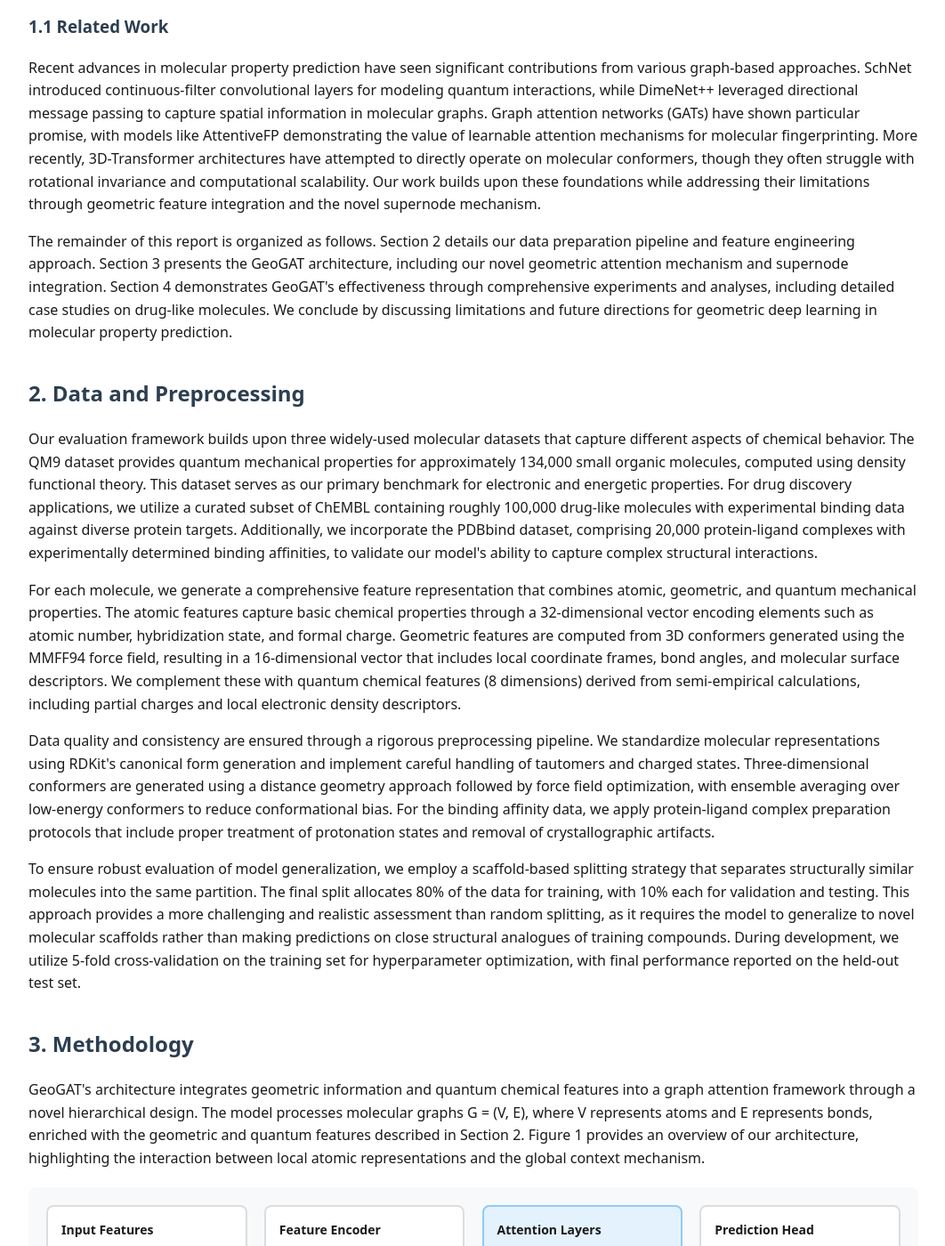
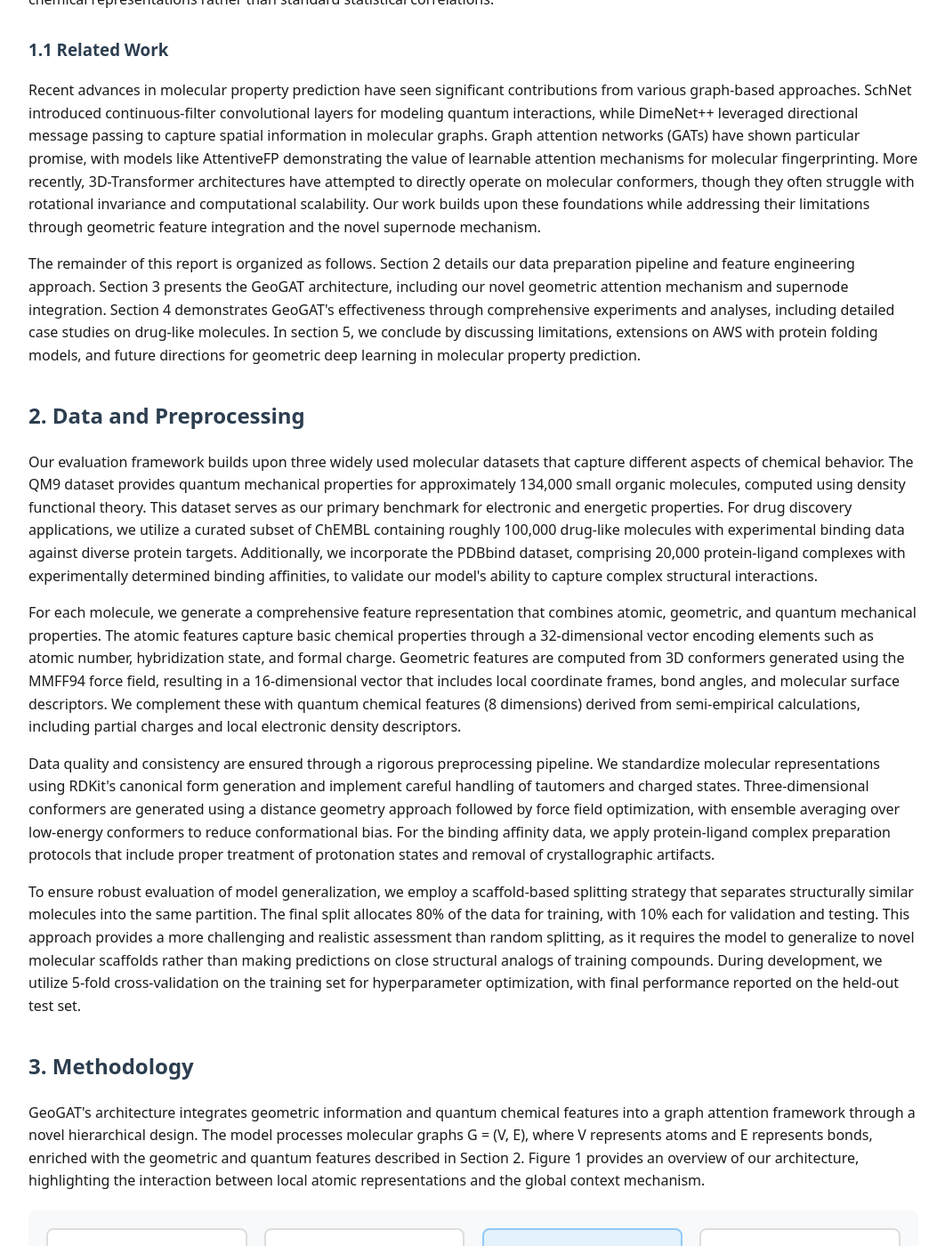
Before and after one commit to fumadari/fumadari.github.io, a Jekyll site: the page projects/gat-drug-discovery.html, which Jekyll copies as it is, in a window 1280 px wide and 1400 px high, scrolled down 988 px. Shown: the whole window at 89% size, without its empty margins (108-1170 px from the left). Built offline with Jekyll 4.4.1, drawn with Linux system fonts in a browser that asks for light colours.

Commit message:
Update gat-drug-discovery.html

```diff
--- a/projects/gat-drug-discovery.html
+++ b/projects/gat-drug-discovery.html
@@ -1,4 +1,4 @@
-<!DOCTYPE html>
+t<!DOCTYPE html>
 <html lang="en">
 <head>
     <meta charset="UTF-8"/>
@@ -87,12 +87,12 @@
     </p>
 
     <p>
-        The remainder of this report is organized as follows. Section 2 details our data preparation pipeline and feature engineering approach. Section 3 presents the GeoGAT architecture, including our novel geometric attention mechanism and supernode integration. Section 4 demonstrates GeoGAT's effectiveness through comprehensive experiments and analyses, including detailed case studies on drug-like molecules. We conclude by discussing limitations and future directions for geometric deep learning in molecular property prediction.
+        The remainder of this report is organized as follows. Section 2 details our data preparation pipeline and feature engineering approach. Section 3 presents the GeoGAT architecture, including our novel geometric attention mechanism and supernode integration. Section 4 demonstrates GeoGAT's effectiveness through comprehensive experiments and analyses, including detailed case studies on drug-like molecules. In section 5, we conclude by discussing limitations, extensions on AWS with protein folding models, and future directions for geometric deep learning in molecular property prediction.
     </p>
 
     <h2>2. Data and Preprocessing</h2>
     <p>
-        Our evaluation framework builds upon three widely-used molecular datasets that capture different aspects of chemical behavior. The QM9 dataset provides quantum mechanical properties for approximately 134,000 small organic molecules, computed using density functional theory. This dataset serves as our primary benchmark for electronic and energetic properties. For drug discovery applications, we utilize a curated subset of ChEMBL containing roughly 100,000 drug-like molecules with experimental binding data against diverse protein targets. Additionally, we incorporate the PDBbind dataset, comprising 20,000 protein-ligand complexes with experimentally determined binding affinities, to validate our model's ability to capture complex structural interactions.
+        Our evaluation framework builds upon three widely used molecular datasets that capture different aspects of chemical behavior. The QM9 dataset provides quantum mechanical properties for approximately 134,000 small organic molecules, computed using density functional theory. This dataset serves as our primary benchmark for electronic and energetic properties. For drug discovery applications, we utilize a curated subset of ChEMBL containing roughly 100,000 drug-like molecules with experimental binding data against diverse protein targets. Additionally, we incorporate the PDBbind dataset, comprising 20,000 protein-ligand complexes with experimentally determined binding affinities, to validate our model's ability to capture complex structural interactions.
     </p>
     <p>
         For each molecule, we generate a comprehensive feature representation that combines atomic, geometric, and quantum mechanical properties. The atomic features capture basic chemical properties through a 32-dimensional vector encoding elements such as atomic number, hybridization state, and formal charge. Geometric features are computed from 3D conformers generated using the MMFF94 force field, resulting in a 16-dimensional vector that includes local coordinate frames, bond angles, and molecular surface descriptors. We complement these with quantum chemical features (8 dimensions) derived from semi-empirical calculations, including partial charges and local electronic density descriptors.
@@ -101,7 +101,7 @@
         Data quality and consistency are ensured through a rigorous preprocessing pipeline. We standardize molecular representations using RDKit's canonical form generation and implement careful handling of tautomers and charged states. Three-dimensional conformers are generated using a distance geometry approach followed by force field optimization, with ensemble averaging over low-energy conformers to reduce conformational bias. For the binding affinity data, we apply protein-ligand complex preparation protocols that include proper treatment of protonation states and removal of crystallographic artifacts.
     </p>
     <p>
-        To ensure robust evaluation of model generalization, we employ a scaffold-based splitting strategy that separates structurally similar molecules into the same partition. The final split allocates 80% of the data for training, with 10% each for validation and testing. This approach provides a more challenging and realistic assessment than random splitting, as it requires the model to generalize to novel molecular scaffolds rather than making predictions on close structural analogues of training compounds. During development, we utilize 5-fold cross-validation on the training set for hyperparameter optimization, with final performance reported on the held-out test set.
+        To ensure robust evaluation of model generalization, we employ a scaffold-based splitting strategy that separates structurally similar molecules into the same partition. The final split allocates 80% of the data for training, with 10% each for validation and testing. This approach provides a more challenging and realistic assessment than random splitting, as it requires the model to generalize to novel molecular scaffolds rather than making predictions on close structural analogs of training compounds. During development, we utilize 5-fold cross-validation on the training set for hyperparameter optimization, with final performance reported on the held-out test set.
     </p>
 
     <h2>3. Methodology</h2>
```
